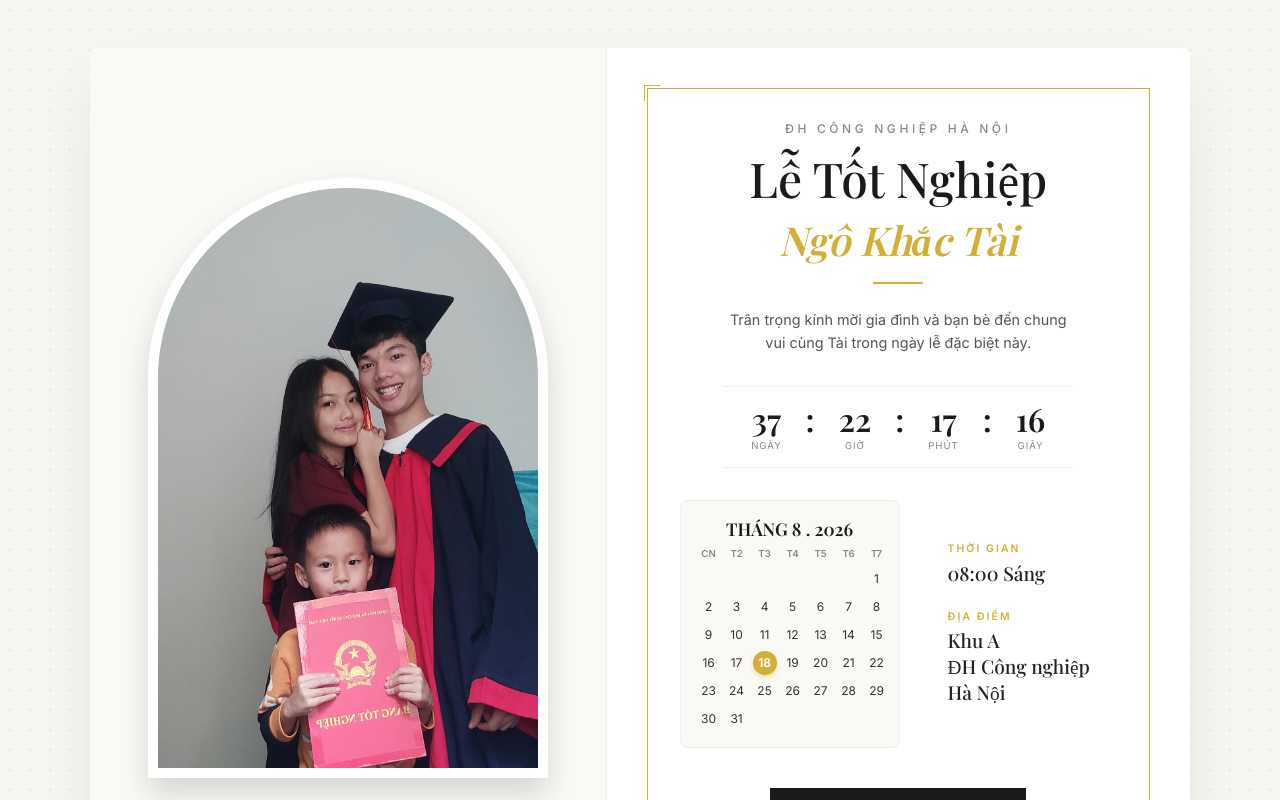
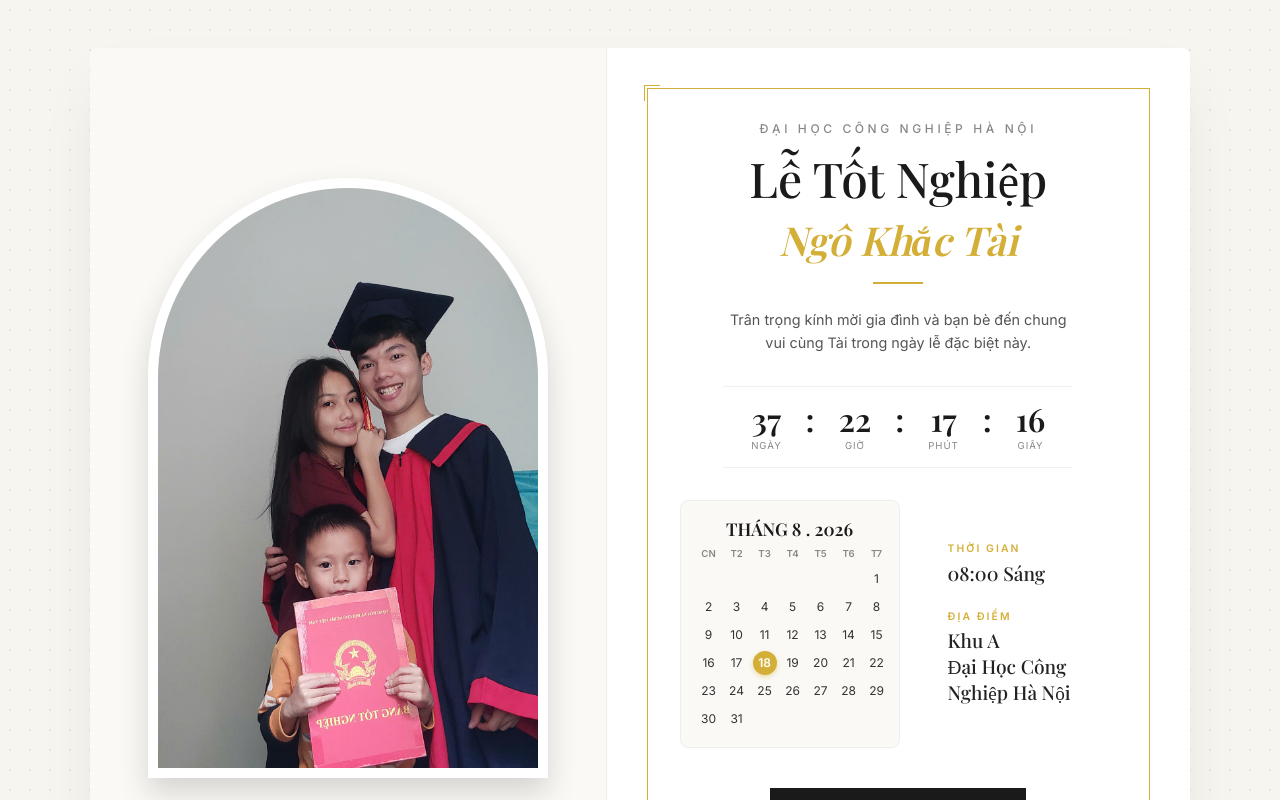
Before and after one commit to ngotai109/thieptotnghiepngokhactai, a React (Vite) app: page / in a window 1280 px wide. Shown: the top 800 px of the page. Built offline with nearby package versions, Linux system fonts and the light colour scheme; a web font is replaced by a local one.

Commit message:
Expand 'ĐH' to 'Đại Học' as requested

```diff
--- a/src/App.jsx
+++ b/src/App.jsx
@@ -89,7 +89,7 @@ function App() {
             animate="visible"
           >
             <motion.h3 className="top-subtitle" variants={itemVariants}>
-              ĐH Công Nghiệp Hà Nội
+              Đại Học Công Nghiệp Hà Nội
             </motion.h3>
 
             <motion.h1 className="main-title" variants={itemVariants}>
@@ -138,7 +138,7 @@ function App() {
                 </div>
                 <div className="detail-row">
                   <span className="detail-label">Địa điểm</span>
-                  <span className="detail-value">Khu A<br/>ĐH Công nghiệp Hà Nội</span>
+                  <span className="detail-value">Khu A<br/>Đại Học Công Nghiệp Hà Nội</span>
                 </div>
               </div>
             </motion.div>
```
